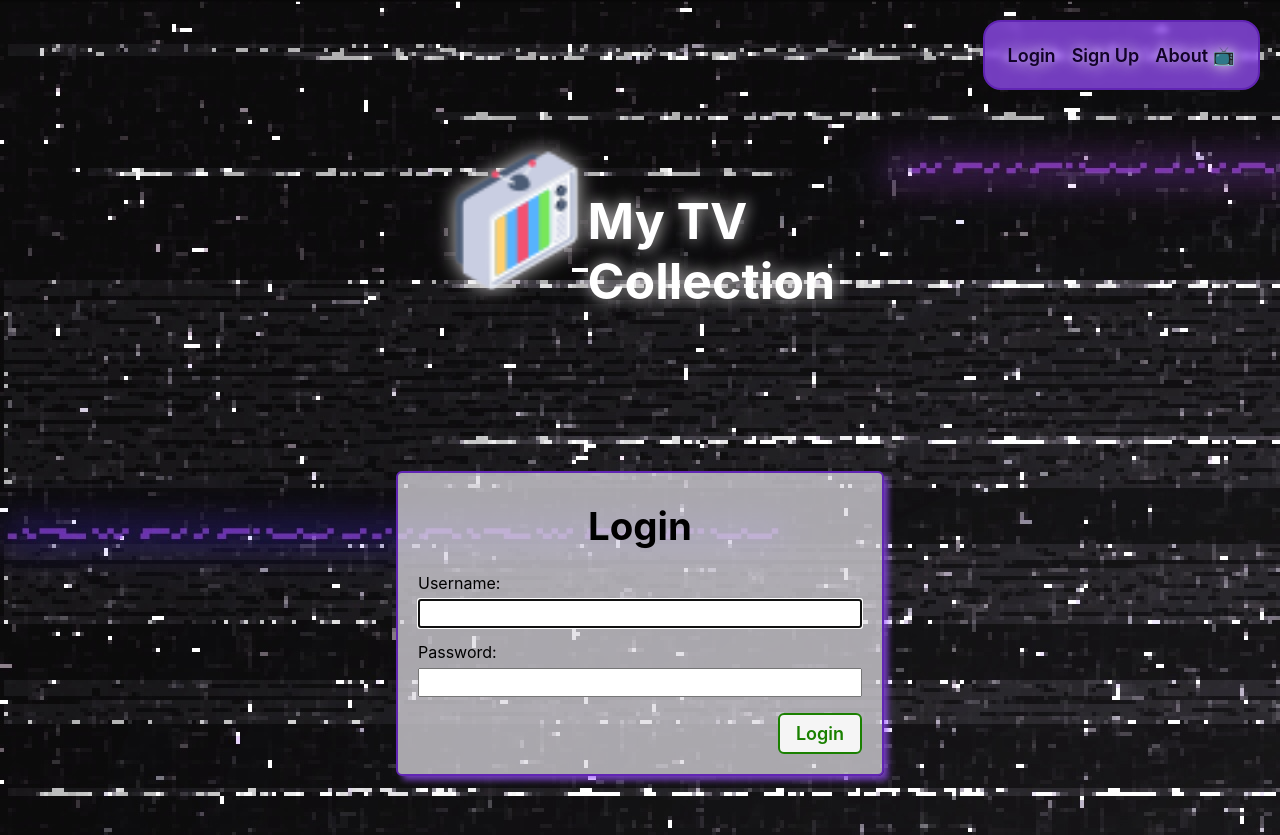
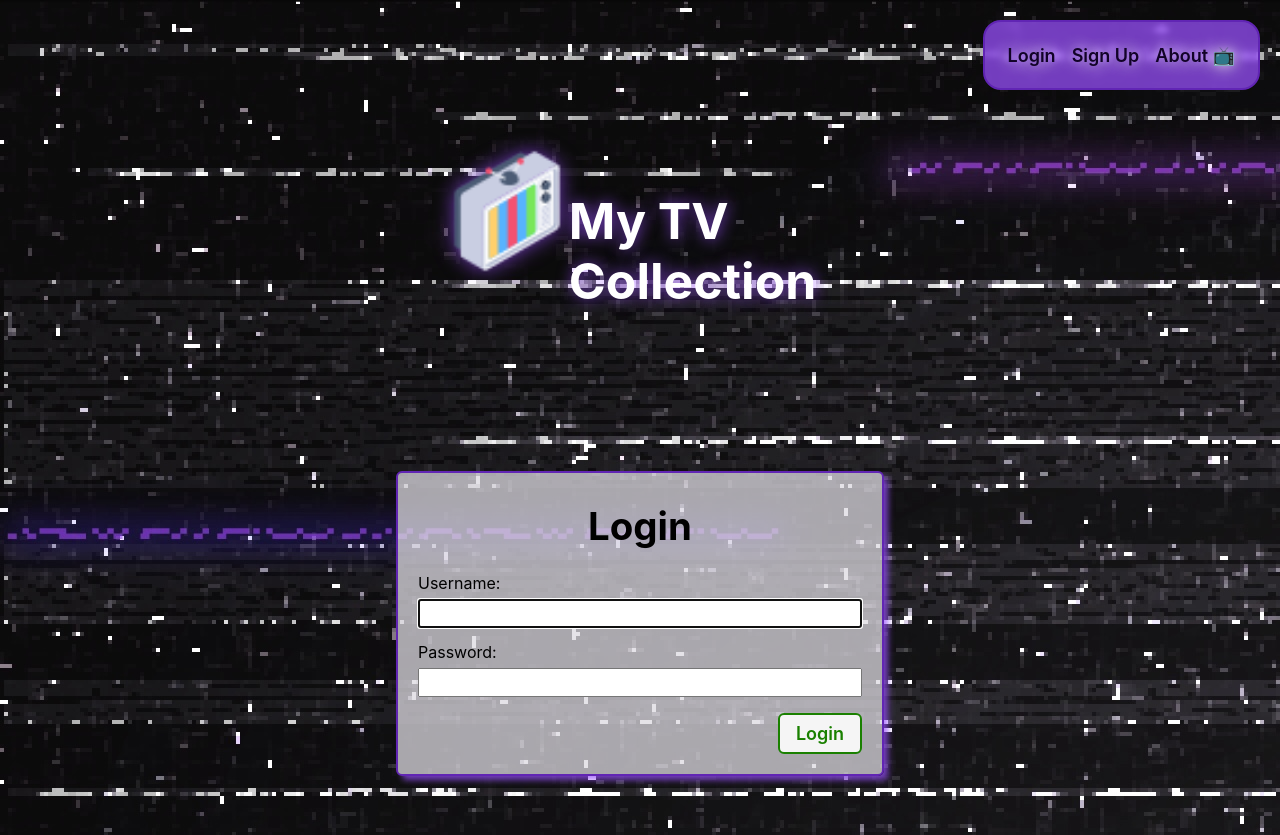
Before and after one commit to natnichols/tv-collector, a Django app: page / in a window 1280 px wide. Run offline with Django 4.2, Linux system fonts and the light colour scheme.

Commit message:
change logo and header shadow color, adjust tv img sizing

```diff
--- a/main_app/static/css/home.css
+++ b/main_app/static/css/home.css
@@ -22,7 +22,7 @@ main > section {
 
 .logo-container {
   max-width: 375px;
-  text-shadow: #d5d3d3 1px 0 15px;
+  text-shadow: rgb(151, 79, 251, .75) 1px 0 15px;
 }
 
 .logo-container h2 {
@@ -36,9 +36,9 @@ main > section {
 }
 
 .tv-container img {
-  height: 100%;
-  width: 100%;
-  filter: drop-shadow(0 0 1rem #d5d3d3);
+  height: 50%;
+  width: 50%;
+  filter: drop-shadow(0 0 1rem rgb(151, 79, 251, .75));
 }
 
 .login {
```
